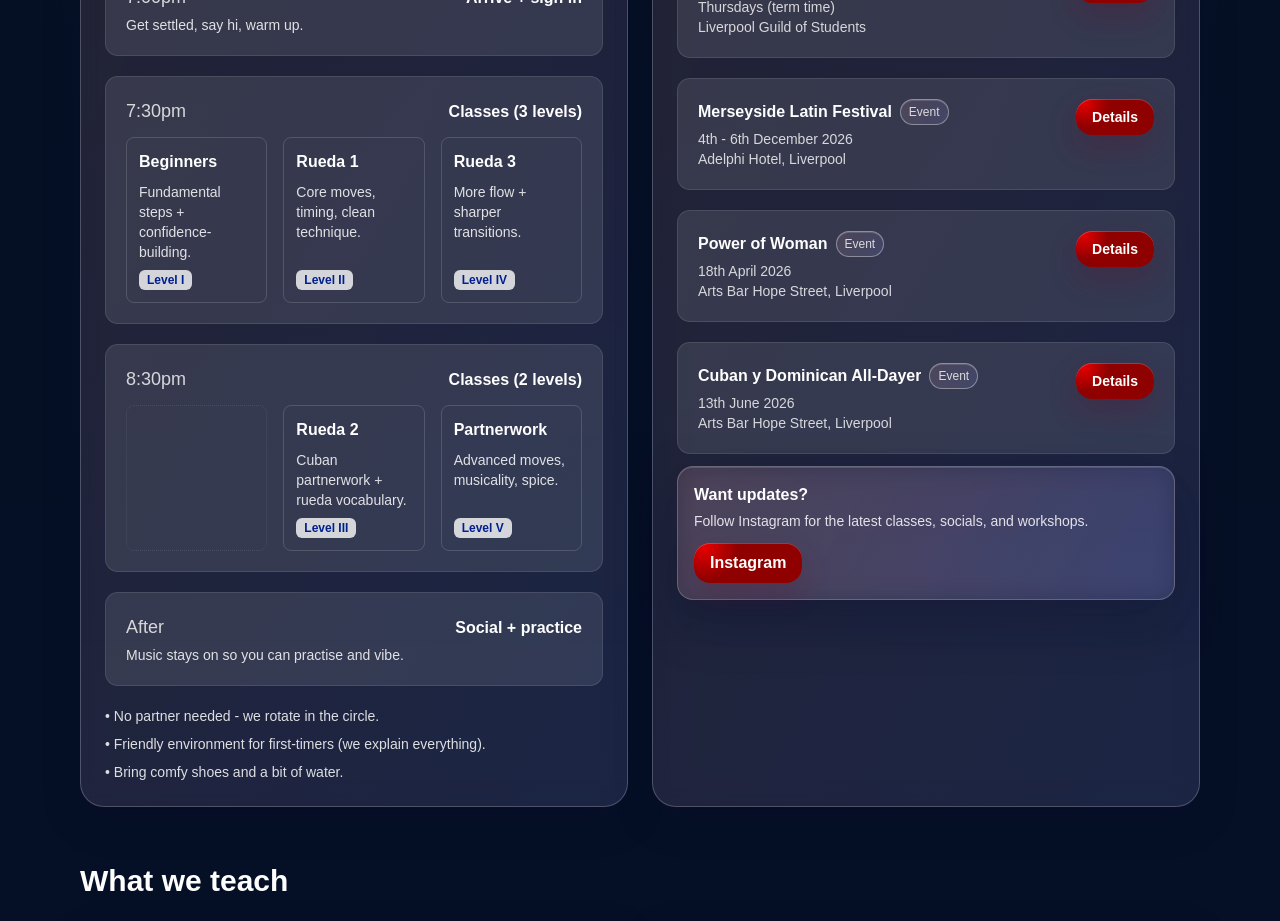
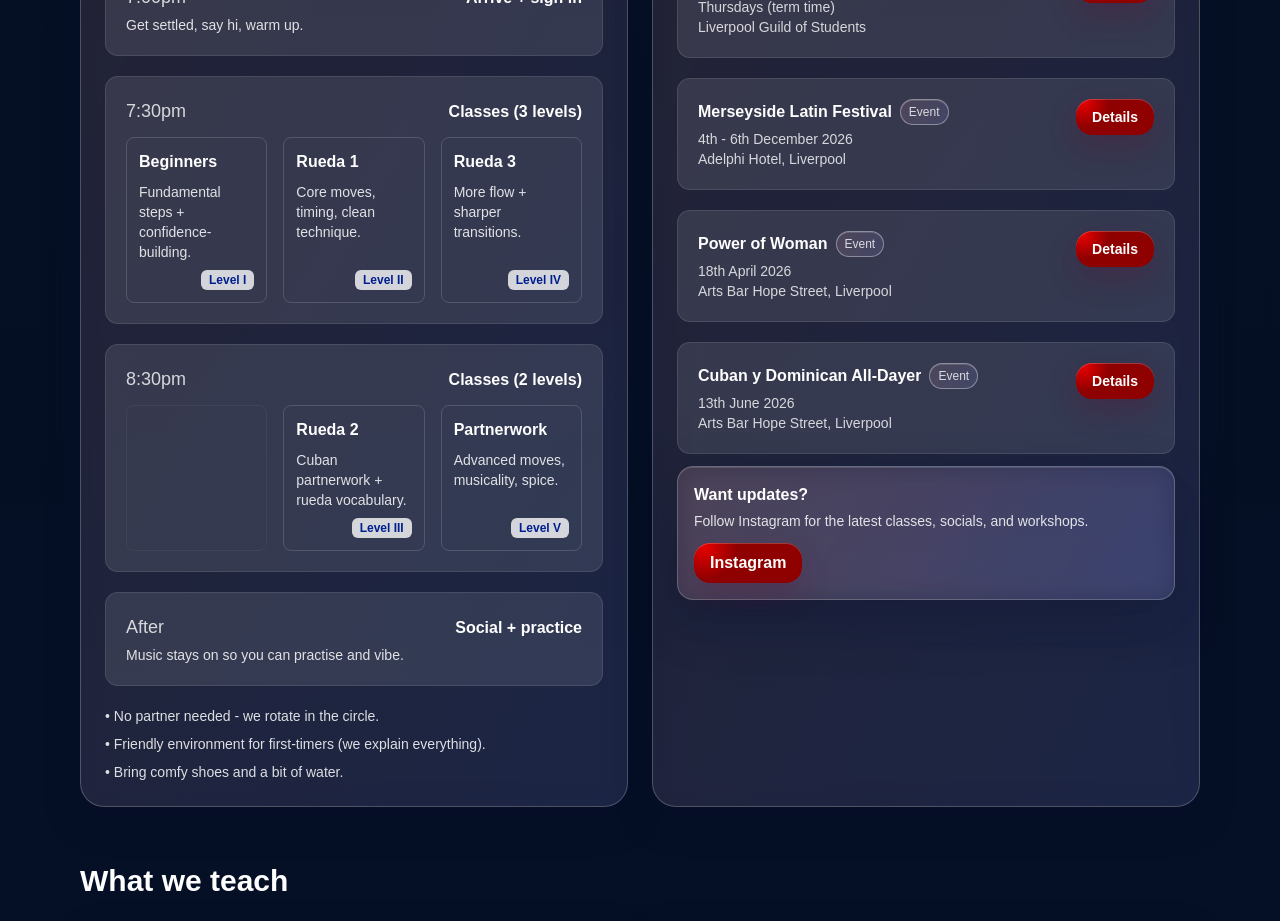
Before and after one commit to dance-engine/salsa-liverpool, a Next.js app: page / in a window 1280 px wide. Shown: the part 1040-1961 px from the top of the page. Built offline with nearby package versions, Linux system fonts and the light colour scheme.

Commit message:
✨ Don't expand class description
This change refines the class selection UI by removing unnecessary placeholder text and improving the button rendering logic based on availability of class information, enhancing overall user experience.

```diff
--- a/app/ClassLevelGroup.tsx
+++ b/app/ClassLevelGroup.tsx
@@ -12,7 +12,6 @@ export default function ClassLevelGroup({
   classes,
   columnsClassName,
 }: ClassLevelGroupProps) {
-  const selectableClasses = classes.filter((item) => item.level !== "");
   const [selectedLevel, setSelectedLevel] = useState<string | null>(null);
 
   return (
@@ -29,25 +28,14 @@ export default function ClassLevelGroup({
 
         const isSelected = selectedLevel === item.level;
         const hasInfo = Boolean(item.info?.length);
-        const isOnlyChoice = selectableClasses.length <= 1;
+        const sharedClassName = `rounded-lg border border-white/15 p-3 text-left transition ${
+          isSelected
+            ? "col-span-full bg-white/6 border-white/30 shadow-[inset_0_1px_0_rgba(255,255,255,0.08)]"
+            : "flex h-full flex-col"
+        }`;
 
-        return (
-          <button
-            key={item.level}
-            type="button"
-            onClick={() =>
-              setSelectedLevel((current) =>
-                current === item.level ? null : item.level
-              )
-            }
-            className={`rounded-lg border border-white/15 p-3 text-left transition hover:border-white/30 hover:bg-white/5 hover:-translate-y-0.5 ${
-              isSelected
-                ? "col-span-full bg-white/6s border-white/30 shadow-[inset_0_1px_0_rgba(255,255,255,0.08)]"
-                : "flex h-full flex-col"
-            }`}
-            aria-pressed={isSelected}
-            disabled={!hasInfo && isOnlyChoice}
-          >
+        const content = (
+          <>
             <div className="flex items-center justify-between gap-3">
               <div className="font-semibold">{item.label}</div>
             </div>
@@ -69,7 +57,27 @@ export default function ClassLevelGroup({
                 {item.level}
               </span>
             </div>
+          </>
+        );
+
+        return hasInfo ? (
+          <button
+            key={item.level}
+            type="button"
+            onClick={() =>
+              setSelectedLevel((current) =>
+                current === item.level ? null : item.level
+              )
+            }
+            className={`${sharedClassName} hover:-translate-y-0.5 hover:border-white/30 hover:bg-white/5`}
+            aria-pressed={isSelected}
+          >
+            {content}
           </button>
+        ) : (
+          <div key={item.level} className={sharedClassName}>
+            {content}
+          </div>
         );
       })}
     </div>
--- a/app/Data.ts
+++ b/app/Data.ts
@@ -132,25 +132,19 @@ export const sundayArtsBar: ClassInfo = {
           level: "Level I",
           label: "Beginners",
           detail: "Fundamental steps + confidence-building.",
-          info: [
-            "",
-          ],
+          info: [],
         },
         {
           level: "Level II",
           label: "Rueda 1",
           detail: "Core moves, timing, clean technique.",
-          info: [
-            "",
-          ],
+          info: [],
         },
         {
           level: "Level IV",
           label: "Rueda 3",
           detail: "More flow + sharper transitions.",
-          info: [
-            "",
-          ],
+          info: [],
         },
       ],
     },
@@ -163,17 +157,13 @@ export const sundayArtsBar: ClassInfo = {
           level: "Level III",
           label: "Rueda 2",
           detail: "Cuban partnerwork + rueda vocabulary.",
-          info: [
-            "",
-          ],
+          info: [],
         },
         {
           level: "Level V",
           label: "Partnerwork",
           detail: "Advanced moves, musicality, spice.",
-          info: [
-            "",
-          ],
+          info: [],
         },
       ],
     },
```
